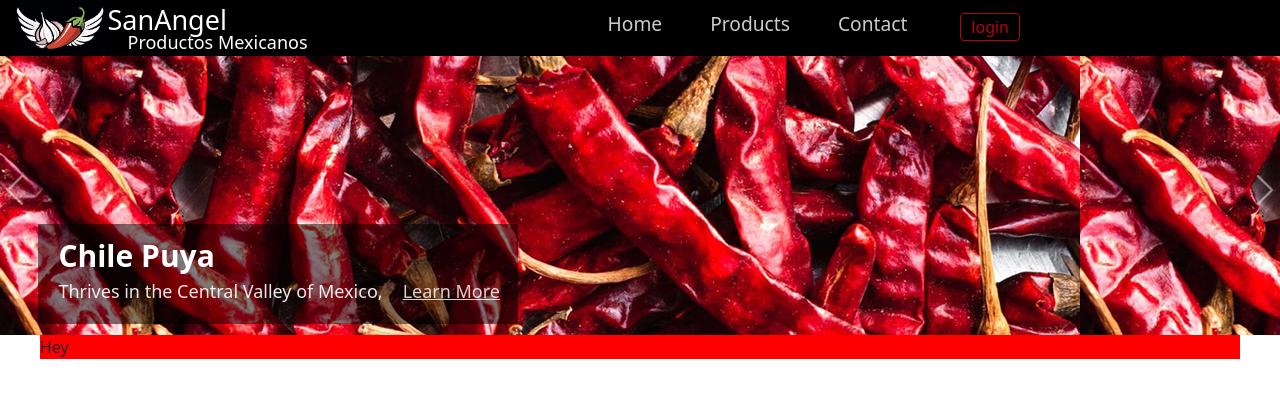
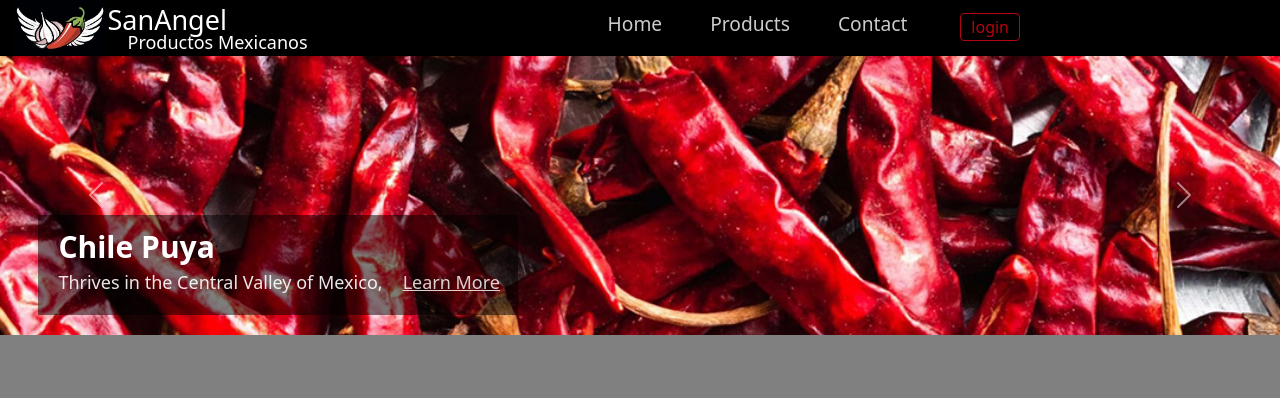
Before and after one commit to JoseJaramillo04/sanangelmx.com, a React (Create React App) app: page / in a window 1280 px wide. Shown: the top 398 px of the page. Built offline with nearby package versions, Linux system fonts and the light colour scheme.

Commit message:
Completed carousel - finished structure + made it a component

```diff
--- a/src/App.css
+++ b/src/App.css
@@ -1,103 +1,14 @@
 
-
+html{
+  background-color: gray;
+}
 .Application{
 
   margin-top: 55px;
 }
 
 .content{
-  max-width: 1200px;
+  max-width: 1500px;
   margin: 0 auto;
-  background-color: red;
+  background-color: black
 }
-
-.carrousell{
-  width: 100%;
-  height: 200px;
-  overflow: hidden;
-  display: flex;
-  flex-direction: column;
-  justify-content: space-between;
-  transition: background-image 0.5s linear;
-}
-
-.arrow-row{
-  display: flex;
-  flex-direction: row;
-  justify-content: space-between;
-  margin-top: 80px
-
-}
-
-.info-container{
-  background-color: rgba(0, 0, 0, .5);
-  width: 250px;
-  height: 50px;
-  display: flex;
-  flex-direction: column;
-  overflow: hidden;
-  margin-bottom: 11px;
-  margin-left: 4%;
-}
-
-
-.info-title{
-  font-size: 20px;
-  font-weight: bold;
-}
-
-.info-desc{
-  font-size: 12px;
-  opacity: .9;
-}
-
-.info-title, .info-desc{
-  color: white;
-  padding-left: 5px;
-}
-
-.arrow-row img{
-  width: 30px;
-  opacity: 50%;
-}
-
-.arrow-row .left{
-  transform: rotate(180deg);
-}
-
-@media screen and (min-width: 800px) {
-  .carrousell{
-    height: 280px;
-  }
-
-  .info-container{
-    width: 480px;
-    height: 100px;
-    margin-left: 3%;
-  }
-  .info-title{
-    font-size: 30px;
-    margin-top: 9px;
-  }
-
-  .info-desc{
-    font-size: 18px;
-    margin-bottom: 0px;
-    padding-bottom: 0px;
-  }
-
-  .info-title, .info-desc{
-    margin-left: 15px;
-  }
-
-  .arrow-row{
-    margin-top: 120px
-
-  }
-}
-
-@media screen and (max-width: 800px) {
-  .carrousell{background-size:  cover !important;}
-
-
-}
--- a/src/App.tsx
+++ b/src/App.tsx
@@ -9,76 +9,18 @@ import {
   Routes,
 } from "react-router-dom";
 
-import cBackground from "./assets/photos/pulla.jpg";
-import aBackground from "./assets/photos/ajo.jpg";
-
 import "bootstrap/dist/css/bootstrap.min.css"; //Boostrap Import 1/2
 import "bootstrap/dist/js/bootstrap.bundle.min"; //Boostrap Import 2/2
 import "./homePageStyle.css";
 import Header from "./components/Header";
+import Carousel from "./components/Carousel";
 
 function Home() {
   const navigate = useNavigate();
 
-  const [carrousellI, setCarrousellI] = useState(0);
-
-  const increaseC = () => {
-    if (carrousellI + 1 < data.length) setCarrousellI(carrousellI + 1);
-    else setCarrousellI(0);
-  };
-
-  const decreaseC = () => {
-    if (carrousellI - 1 < 0) setCarrousellI(data.length - 1);
-    else setCarrousellI(carrousellI - 1);
-  };
-
-  const data = [
-    {
-      name: "Chile Puya",
-      desc: "Thrives in the Central Valley of Mexico,",
-      moreInfoLink: "#",
-      image: cBackground,
-    },
-    {
-      name: "Chile Arbol",
-      desc: "Thrives in the Central Valley of Mexico,",
-      moreInfoLink: "#",
-      image: aBackground,
-    },
-  ];
-
   return (
     <>
-      {
-        <div
-          className="carrousell"
-          style={{ background: `url(${data[carrousellI].image})` }}
-        >
-          <div className="arrow-row">
-            <img
-              alt="left button"
-              src={require("./assets/photos/next.png")}
-              className="left"
-              onClick={decreaseC}
-            />
-            <img
-              alt="right button"
-              src={require("./assets/photos/next.png")}
-              onClick={increaseC}
-            />
-          </div>
-          <div className="info-container">
-            <span className="info-title">{data[carrousellI].name}</span>
-            <span className="info-desc">
-              {data[carrousellI].desc}
-              <a href={data[carrousellI].moreInfoLink} className="info-desc">
-                Learn More
-              </a>
-            </span>
-          </div>
-        </div>
-      }
-      <div className="content">Hey</div>
+      <Carousel />
     </>
   );
 }
--- /dev/null
+++ b/src/components/Carousel.tsx
@@ -0,0 +1,115 @@
+import { useState } from "react";
+import "../css/carousel.css";
+import cPulla from "../assets/photos/pulla.jpg";
+
+function Carousel() {
+  const data = [
+    {
+      name: "Chile Puya",
+      desc: "Thrives in the Central Valley of Mexico,",
+      moreInfoLink: "#",
+      image: cPulla,
+    },
+    {
+      name: "Purple Garlic",
+      desc: "Thrivdfdes in the Central Valley of Mexico,",
+      moreInfoLink: "#",
+      image: cPulla,
+    },
+    {
+      name: "Spices",
+      desc: "ff in the Central Valley of Mexico,",
+      moreInfoLink: "#",
+      image: cPulla,
+    },
+    {
+      name: "Chile Arbol",
+      desc: "ff in the Central Valley of Mexico,",
+      moreInfoLink: "#",
+      image: cPulla,
+    },
+    {
+      name: "Jamaica",
+      desc: "ff in the Central Valley of Mexico,",
+      moreInfoLink: "#",
+      image: cPulla,
+    },
+  ];
+
+  return (
+    <>
+      <div className="content">
+        <div
+          id="carouselExampleInterval"
+          className="carousel slide"
+          data-bs-ride="carousel"
+        >
+          <div className="carousel-inner">
+            <div
+              className="carousel-item active"
+              data-bs-interval="9000"
+              key={data[0].name}
+            >
+              <img
+                src={data[0].image}
+                className="d-block w-100"
+                alt={data[0].name}
+              />
+              <div className="info-container">
+                <span className="info-title">{data[0].name}</span>
+                <span className="info-desc">
+                  {data[0].desc}
+                  <a href={data[0].moreInfoLink} className="info-desc">
+                    Learn More
+                  </a>
+                </span>
+              </div>
+            </div>
+
+            {data.slice(1).map(({ name, desc, moreInfoLink, image }) => (
+              <div className="carousel-item" data-bs-interval="9000" key={name}>
+                <img src={image} className="d-block w-100" alt={name} />
+                <div className="info-container">
+                  <span className="info-title">{name}</span>
+                  <span className="info-desc">
+                    {desc}
+                    <a href={moreInfoLink} className="info-desc">
+                      Learn More
+                    </a>
+                  </span>
+                </div>
+              </div>
+            ))}
+          </div>
+
+          <button
+            className="carousel-control-prev"
+            type="button"
+            data-bs-target="#carouselExampleInterval"
+            data-bs-slide="prev"
+          >
+            <span
+              className="carousel-control-prev-icon"
+              aria-hidden="true"
+            ></span>
+            <span className="visually-hidden">Previous</span>
+          </button>
+          <button
+            className="carousel-control-next"
+            type="button"
+            data-bs-target="#carouselExampleInterval"
+            data-bs-slide="next"
+          >
+            <span
+              className="carousel-control-next-icon"
+              aria-hidden="true"
+            ></span>
+            <span className="visually-hidden">Next</span>
+          </button>
+        </div>
+      </div>
+    </>
+  );
+}
+
+export default Carousel;
--- /dev/null
+++ b/src/css/carousel.css
@@ -0,0 +1,71 @@
+.carousel{
+    width: 100%;
+    height: 200px;
+    overflow: hidden;
+  }
+
+
+
+  .info-container{
+    background-color: rgba(0, 0, 0, .5);
+    width: 250px;
+    height: 50px;
+    display: flex;
+    flex-direction: column;
+    position: absolute;
+    margin-top: 140px;
+    top:0;
+    left: 0;
+    z-index: 180;
+    overflow: hidden;
+    margin-left: 4%;
+  }
+
+
+  .info-title{
+    font-size: 20px;
+    font-weight: bold;
+  }
+
+  .info-desc{
+    font-size: 12px;
+    opacity: .9;
+  }
+
+  .info-title, .info-desc{
+    color: white;
+    padding-left: 5px;
+  }
+
+
+  @media screen and (min-width: 800px) {
+    .carousel{
+      height: 280px;
+    }
+
+    .info-container{
+      width: 480px;
+      height: 100px;
+      margin-left: 3%;
+      margin-top: 160px;
+    }
+    .info-title{
+      font-size: 30px;
+      margin-top: 9px;
+    }
+
+    .info-desc{
+      font-size: 18px;
+      margin-bottom: 0px;
+      padding-bottom: 0px;
+    }
+
+    .info-title, .info-desc{
+      margin-left: 15px;
+    }
+
+    .arrow-row{
+      margin-top: 120px
+
+    }
+  }
```
